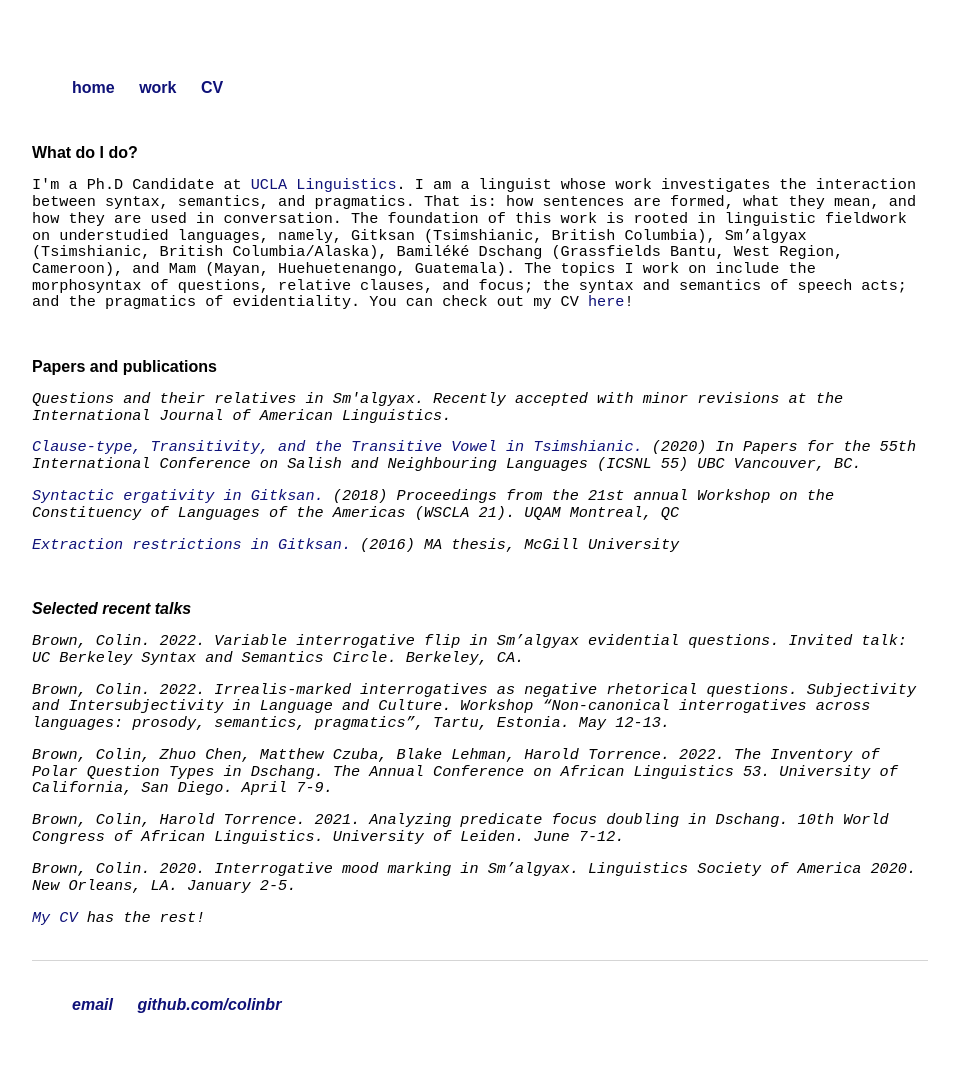
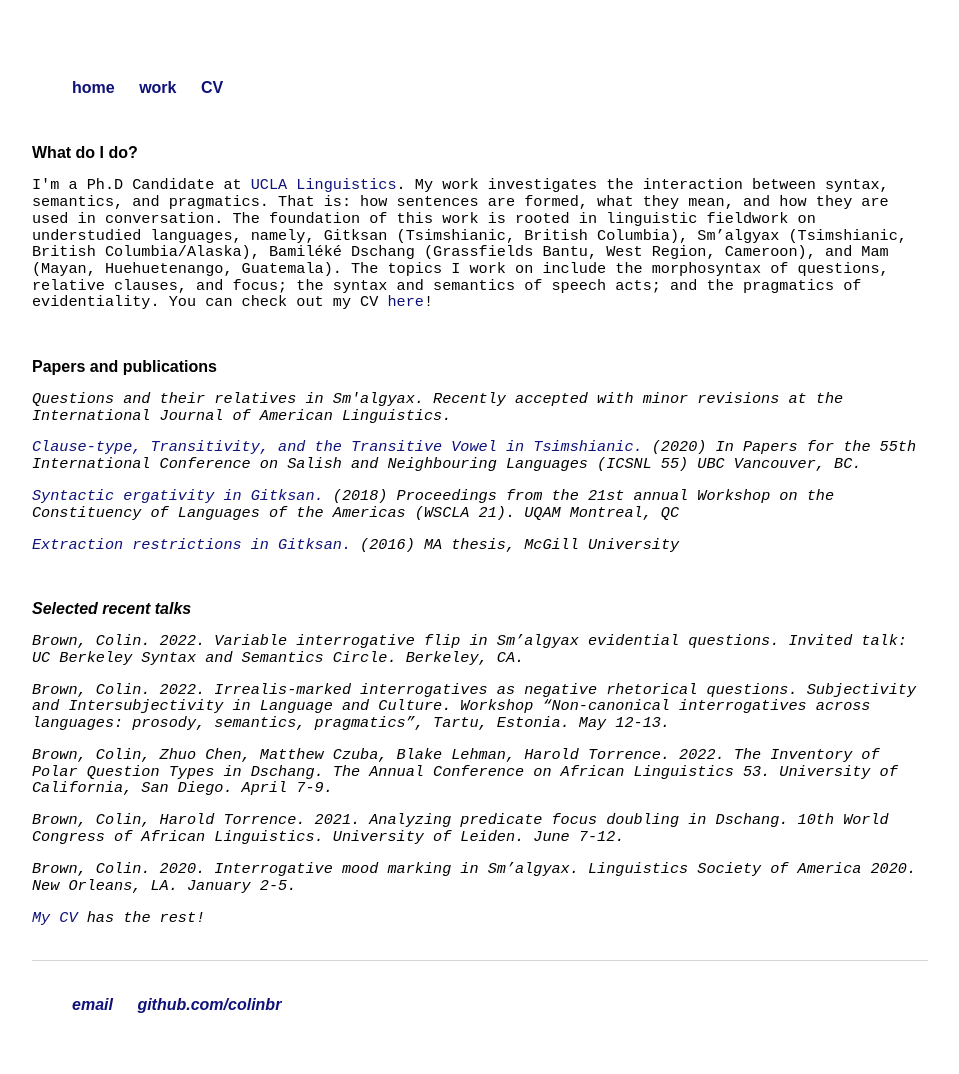
Before and after one commit to colinbr/OLD-colinbr.github.io, a Jekyll site: the page built from research/index.html, in a window 1280 px wide. Shown: the whole page, without its empty margins (160-1119 px from the left). Built offline with Jekyll 4.4.1, drawn with Linux system fonts in a browser that asks for light colours; some web fonts are replaced.

Commit message:
Update index.html

```diff
--- a/research/index.html
+++ b/research/index.html
@@ -8,7 +8,7 @@
 <div class="blurb">
 	<br>
 	<h2>What do I do?</h2>
-	<p>I'm a Ph.D Candidate at <a href="https://linguistics.ucla.edu/">UCLA Linguistics</a>. I am a linguist whose work investigates the interaction between syntax, semantics, and pragmatics.
+	<p>I'm a Ph.D Candidate at <a href="https://linguistics.ucla.edu/">UCLA Linguistics</a>. My work investigates the interaction between syntax, semantics, and pragmatics.
 		That is: how sentences are formed, what they mean, and how they are used in conversation. The foundation of this work is rooted in linguistic fieldwork on understudied languages, namely, Gitksan (Tsimshianic, British Columbia), Sm’algyax (Tsimshianic, British Columbia/Alaska), Bamiléké Dschang (Grassfields Bantu, West Region, Cameroon), and Mam (Mayan, Huehuetenango, Guatemala).
 		The topics I work on include the morphosyntax of questions, relative clauses, and focus; the syntax and semantics of speech acts; and the pragmatics of evidentiality.
 		You can check out my CV <a href="https://nbviewer.jupyter.org/github/colinbr/colinbr.github.io/blob/master/cv/ColinBrownCV.pdf">here</a>!</p>
```
